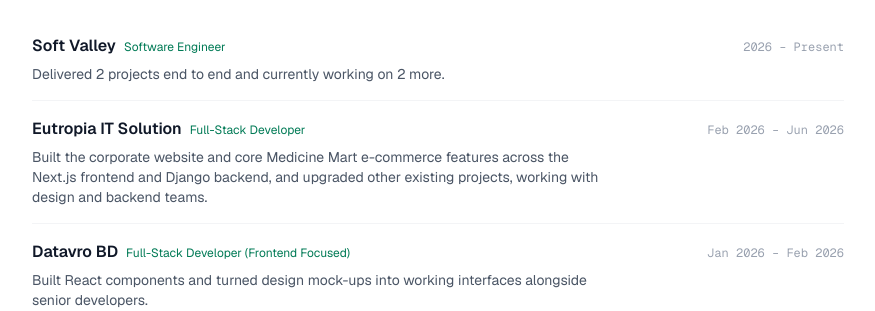
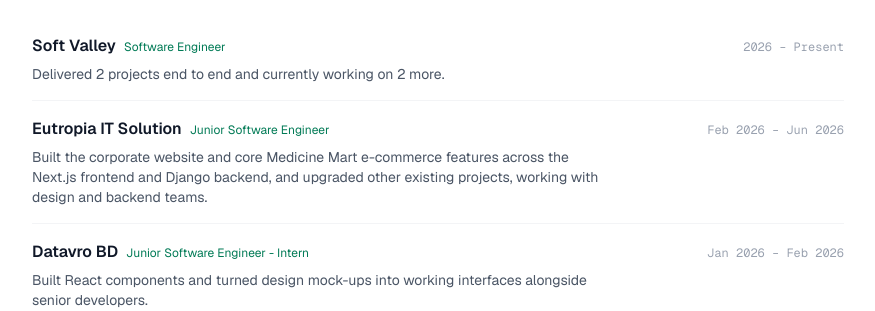
Before and after one commit to mdyhakash/mdyhakash, a Next.js app: page / in a window 1280 px wide. Shown: the part 1980-2291 px from the top of the page, without its empty margins (202-1077 px from the left). Built offline with nearby package versions, Linux system fonts and the light colour scheme.

Commit message:
Update experience role titles
Revise the Eutropia IT Solution and Datavro BD titles to reflect their Junior Software Engineer roles.

```diff
--- a/app/data.js
+++ b/app/data.js
@@ -119,13 +119,13 @@ export const experience = [
   },
   {
     company: "Eutropia IT Solution",
-    role: "Full-Stack Developer",
+    role: "Junior Software Engineer",
     date: "Feb 2026 – Jun 2026",
     desc: "Built the corporate website and core Medicine Mart e-commerce features across the Next.js frontend and Django backend, and upgraded other existing projects, working with design and backend teams.",
   },
   {
     company: "Datavro BD",
-    role: "Full-Stack Developer (Frontend Focused)",
+    role: "Junior Software Engineer - Intern",
     date: "Jan 2026 – Feb 2026",
     desc: "Built React components and turned design mock-ups into working interfaces alongside senior developers.",
   },
```
